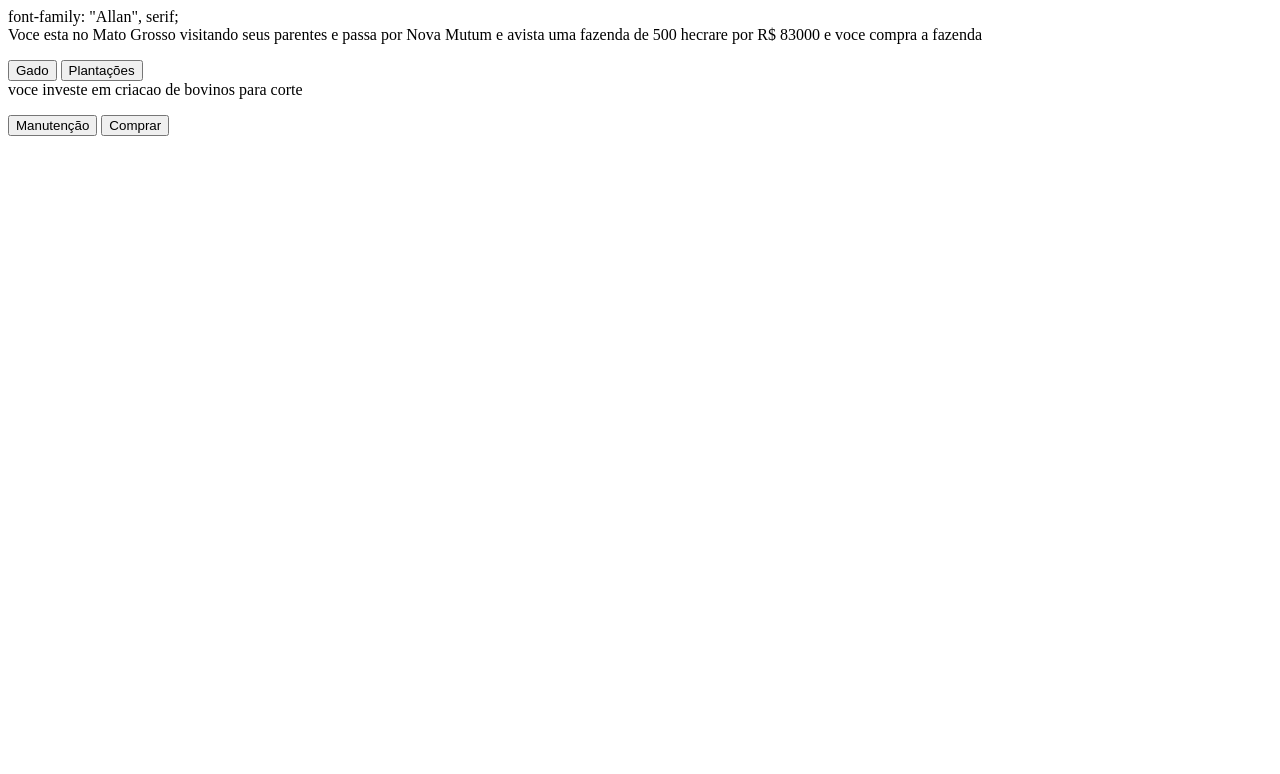
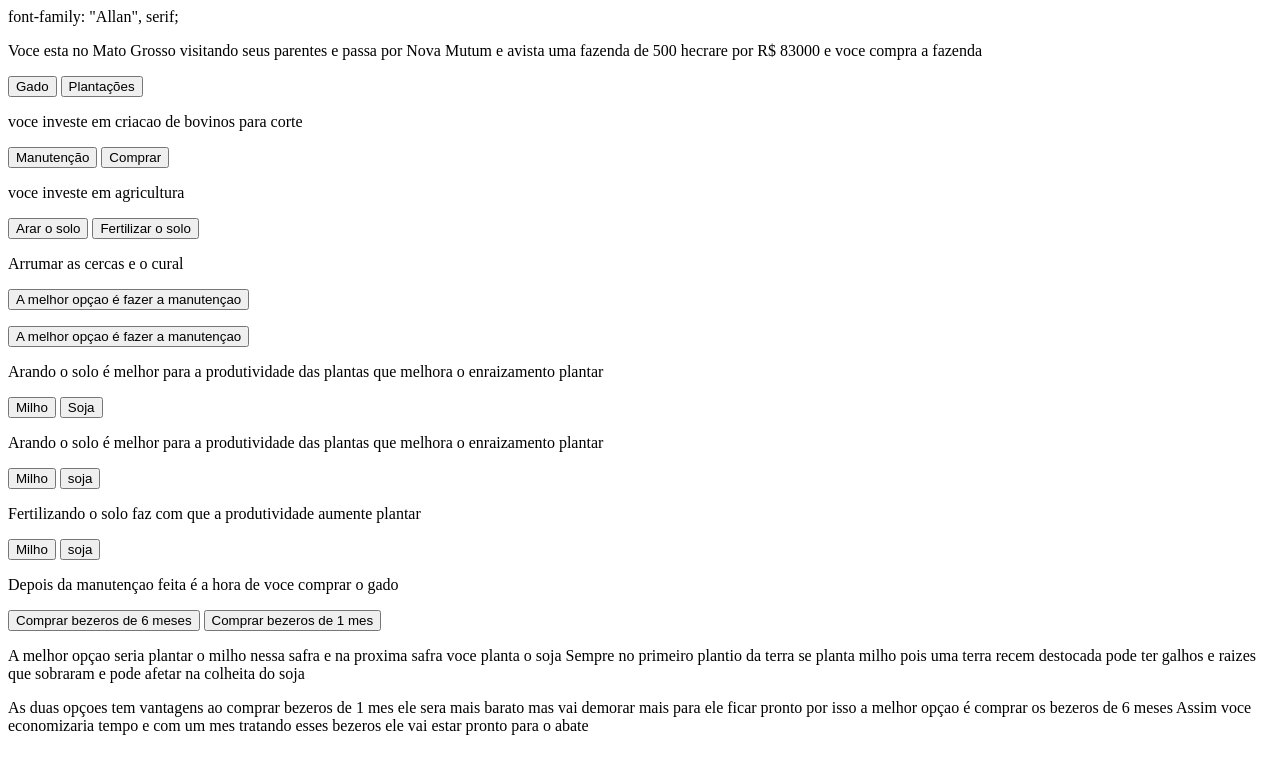
Before and after one commit to EloirWyrepkowski/rpgeloir, a plain HTML site: page index.html in a window 1280 px wide. Drawn offline with Linux system fonts and the light colour scheme; a web font is replaced by a local one.

Commit message:
adiçao de codigos

```diff
--- a/index.html
+++ b/index.html
@@ -11,17 +11,68 @@
 </head>
 <body>
     <main>
-        <div class="passo ativo"  id="passo-0"
+        <div class="passo ativo"  id="passo-0">
         <p>Voce esta no Mato Grosso visitando seus parentes e passa por Nova Mutum e avista uma fazenda de 500 hecrare por R$ 83000 e voce compra a fazenda</p>
          <button class="btn-proximo" data-proximo="1"> Gado </button>
          <button class="btn-proximo" data-proximo="2"> Plantações  </button>
          </div>
 
- <div class="passo ativo"  id="passo-0"
+ <div class="passo ativo"  id="passo-1">
         <p>voce investe em criacao de bovinos para corte</p>
-         <button class="btn-proximo" data-proximo="1"> Manutenção </button>
-         <button class="btn-proximo" data-proximo="2">  Comprar </button>
+         <button class="btn-proximo" data-proximo="3"> Manutenção </button>
+         <button class="btn-proximo" data-proximo="4">  Comprar </button>
          </div>
+
+ <div class="passo ativo"  id="passo-2">
+        <p>voce investe em agricultura </p>
+         <button class="btn-proximo" data-proximo="5"> Arar o solo </button>
+         <button class="btn-proximo" data-proximo="6">  Fertilizar o solo </button>
+         </div>
+
+ <div class="passo ativo"  id="passo-3">
+        <p>Arrumar as cercas e o cural </p>
+         <button class="btn-proximo" data-proximo="7"> A melhor opçao é fazer a manutençao </button>
+         </div>
+
+    <div class="passo ativo"  id="passo-4">
+        <p Comprar o gado agora</p>
+         <button class="btn-proximo" data-proximo="7"> A melhor opçao é fazer a manutençao </button>
+         </div>
+
+          <div class="passo ativo"  id="passo-5">
+        <p> Arando o solo é melhor para a produtividade das plantas que melhora o enraizamento   plantar </p>
+         <button class="btn-proximo" data-proximo="8"> Milho  </button>
+          <button class="btn-proximo" data-proximo="9">  Soja </button>
+         </div>
+
+    <div class="passo ativo"  id="passo-6">
+        <p> Arando o solo é melhor para a produtividade das plantas que melhora o enraizamento   plantar  </p>
+         <button class="btn-proximo" data-proximo="8"> Milho </button>
+          <button class="btn-proximo" data-proximo="9">  soja</button>
+         </div>
+
+          <div class="passo ativo"  id="passo-7">
+        <p> Fertilizando o solo faz com que a produtividade aumente   plantar   </p>
+         <button class="btn-proximo" data-proximo="8"> Milho </button>
+          <button class="btn-proximo" data-proximo="9">  soja </button>
+         </div>
+
+  <div class="passo ativo"  id="passo-8">
+        <p>Depois da manutençao feita é a hora de voce comprar o gado   </p>
+         <button class="btn-proximo" data-proximo="10">  Comprar bezeros de 6 meses</button>
+          <button class="btn-proximo" data-proximo="11">  Comprar bezeros de 1 mes </button>
+         </div>
+
+<div class="passo ativo"  id="passo-9">
+        <p>  A melhor opçao seria plantar o milho nessa safra e na proxima safra voce planta o soja
+Sempre no primeiro plantio da terra se planta milho pois uma terra recem destocada pode ter galhos e raizes que sobraram e pode afetar na colheita do soja </p>
+         </div>
+
+<div class="passo ativo"  id="passo-10">
+        <p>  As duas opçoes tem vantagens ao comprar bezeros de 1 mes ele sera mais barato mas vai demorar mais para ele ficar  pronto por isso a melhor opçao é comprar os bezeros de 6 meses
+Assim voce economizaria tempo e com um mes tratando esses bezeros ele vai estar pronto para o abate </p>
+         </div>
+
 
 
 
```
